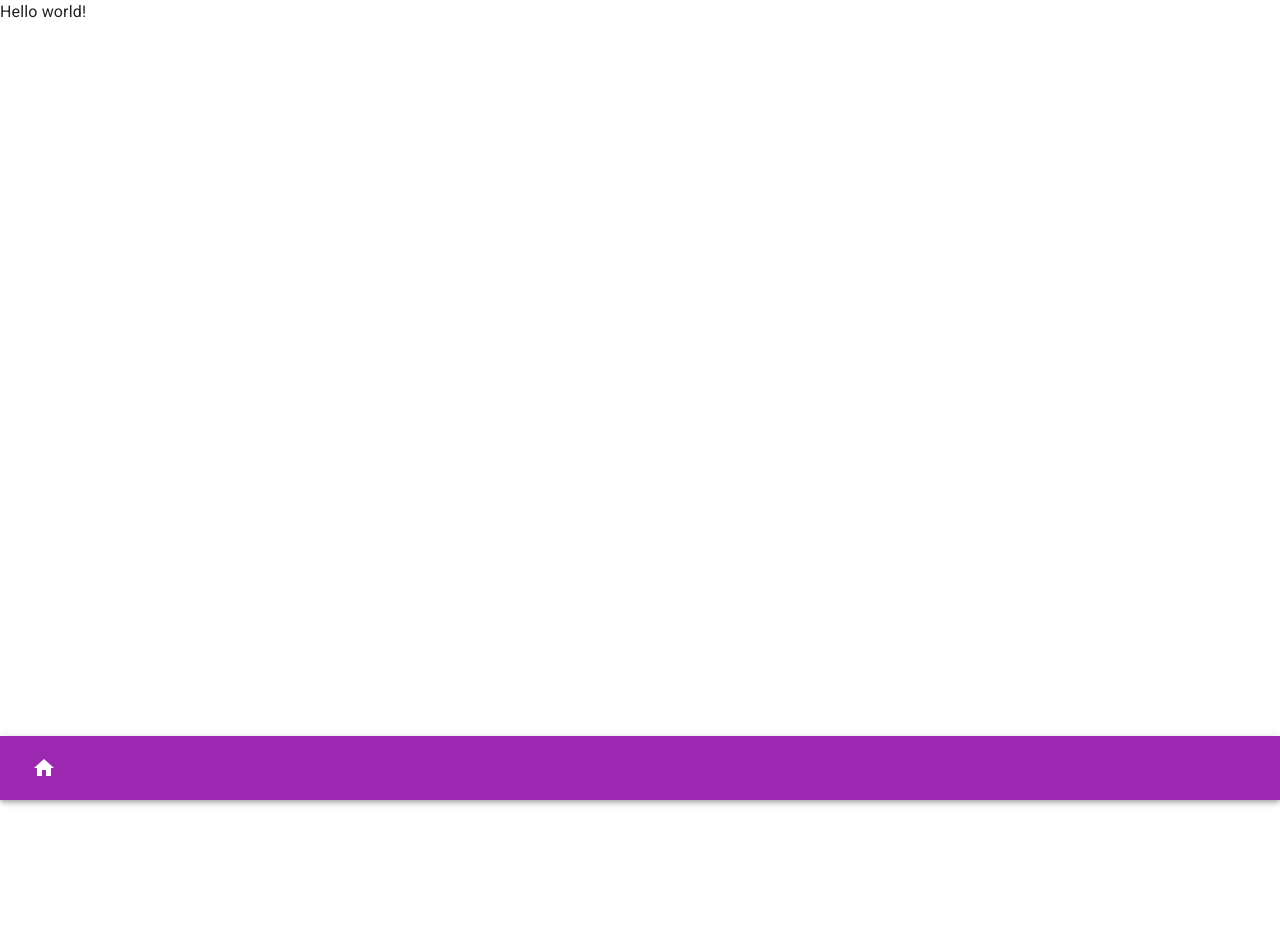
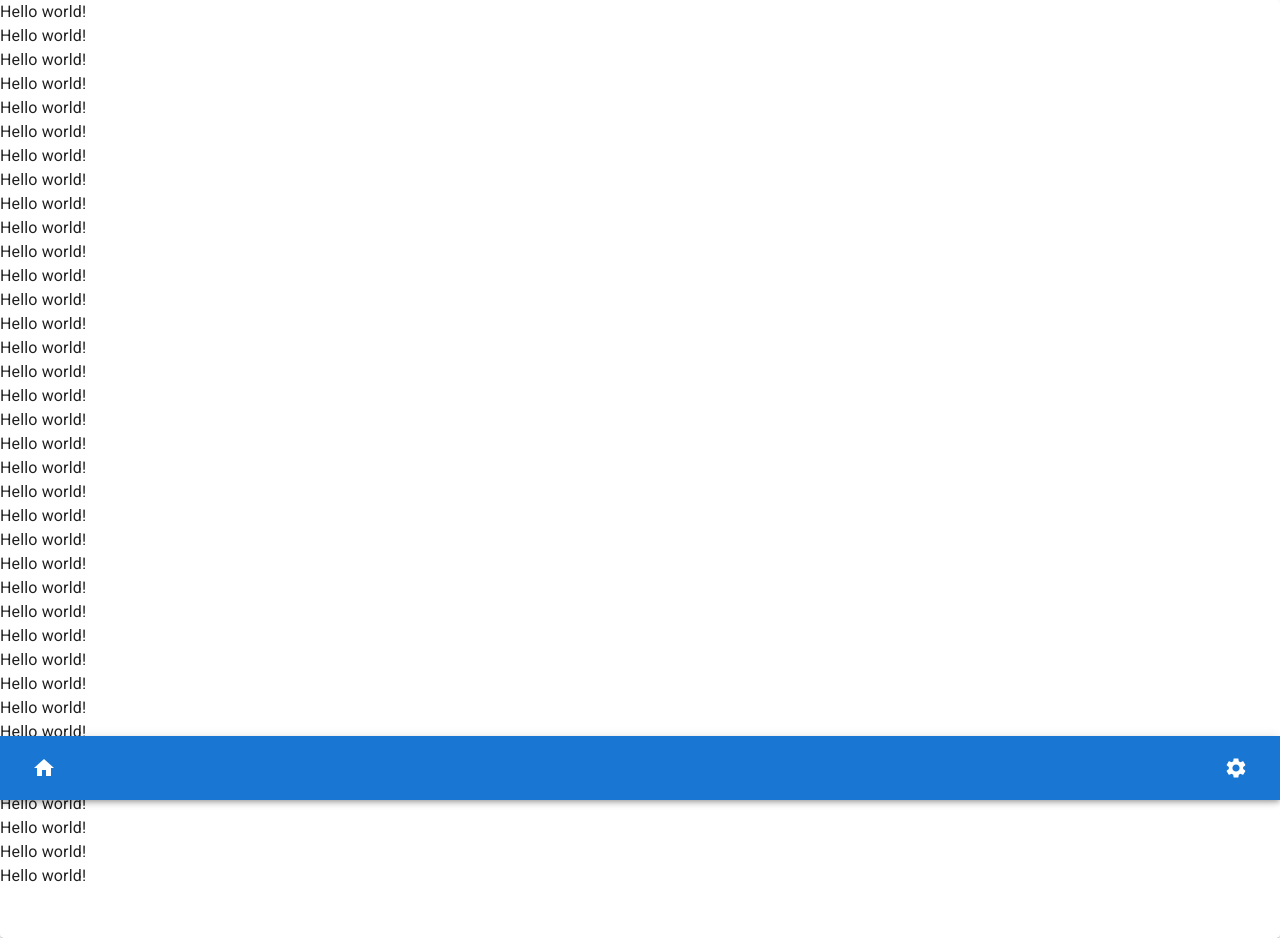
Before and after one commit to GaryHuu/ghi-diem-online, a React (Vite) app: page / in a window 1280 px wide. Before the commit the page ends 800 px from the top, so only its background shows below. Built offline with nearby package versions, Linux system fonts and the light colour scheme.

Commit message:
feat: test

```diff
--- a/src/App.jsx
+++ b/src/App.jsx
@@ -1,5 +1,14 @@
+import router from '@/routes'
+import { CssBaseline } from '@mui/material'
+import { RouterProvider } from 'react-router-dom'
+
 function App() {
-  return <div>app</div>
+  return (
+    <>
+      <CssBaseline />
+      <RouterProvider router={router} />
+    </>
+  )
 }
 
 export default App
--- a/src/components/Layout.jsx
+++ b/src/components/Layout.jsx
@@ -1,17 +1,33 @@
+import { ROUTES } from '@/routes/constants'
 import HomeIcon from '@mui/icons-material/Home'
+import SettingsIcon from '@mui/icons-material/Settings'
 import AppBar from '@mui/material/AppBar'
+import Box from '@mui/material/Box'
 import IconButton from '@mui/material/IconButton'
+import Paper from '@mui/material/Paper'
 import Toolbar from '@mui/material/Toolbar'
-import { Outlet } from 'react-router-dom'
+import { Outlet, useNavigate } from 'react-router-dom'
 
 function Layout() {
+  const navigate = useNavigate()
+
   return (
     <>
-      <Outlet />
-      <AppBar position='fixed' color='secondary' sx={{ top: 'auto', bottom: 0 }}>
+      <Paper sx={{ pb: '50px', minHeight: '100vh' }}>
+        <Outlet />
+      </Paper>
+      <AppBar position='fixed' color='primary' sx={{ top: 'auto', bottom: 0 }}>
         <Toolbar>
-          <IconButton color='inherit' aria-label='open drawer'>
+          <IconButton
+            color='inherit'
+            aria-label='open drawer'
+            onClick={() => navigate(ROUTES.HOME)}
+          >
             <HomeIcon />
+          </IconButton>
+          <Box sx={{ flexGrow: 1 }} />
+          <IconButton color='inherit'>
+            <SettingsIcon />
           </IconButton>
         </Toolbar>
       </AppBar>
--- a/src/main.jsx
+++ b/src/main.jsx
@@ -1,12 +1,5 @@
-import router from '@/routes'
-import { CssBaseline } from '@mui/material'
 import ReactDOM from 'react-dom/client'
-import { RouterProvider } from 'react-router-dom'
+import App from './App'
 import './index.css'
 
-ReactDOM.createRoot(document.getElementById('root')).render(
-  <>
-    <CssBaseline />
-    <RouterProvider router={router} />
-  </>
-)
+ReactDOM.createRoot(document.getElementById('root')).render(<App />)
--- /dev/null
+++ b/src/pages/HomePage/index.jsx
@@ -0,0 +1,45 @@
+function HomePage() {
+  return (
+    <div>
+      <p>Hello world!</p>
+      <p>Hello world!</p>
+      <p>Hello world!</p>
+      <p>Hello world!</p>
+      <p>Hello world!</p>
+      <p>Hello world!</p>
+      <p>Hello world!</p>
+      <p>Hello world!</p>
+      <p>Hello world!</p>
+      <p>Hello world!</p>
+      <p>Hello world!</p>
+      <p>Hello world!</p>
+      <p>Hello world!</p>
+      <p>Hello world!</p>
+      <p>Hello world!</p>
+      <p>Hello world!</p>
+      <p>Hello world!</p>
+      <p>Hello world!</p>
+      <p>Hello world!</p>
+      <p>Hello world!</p>
+      <p>Hello world!</p>
+      <p>Hello world!</p>
+      <p>Hello world!</p>
+      <p>Hello world!</p>
+      <p>Hello world!</p>
+      <p>Hello world!</p>
+      <p>Hello world!</p>
+      <p>Hello world!</p>
+      <p>Hello world!</p>
+      <p>Hello world!</p>
+      <p>Hello world!</p>
+      <p>Hello world!</p>
+      <p>Hello world!</p>
+      <p>Hello world!</p>
+      <p>Hello world!</p>
+      <p>Hello world!</p>
+      <p>Hello world!</p>
+    </div>
+  )
+}
+
+export default HomePage
--- /dev/null
+++ b/src/routes/constants.js
@@ -0,0 +1,3 @@
+export const ROUTES = {
+  HOME: '/',
+}
--- a/src/routes/index.jsx
+++ b/src/routes/index.jsx
@@ -1,5 +1,6 @@
 import Layout from '@/components/Layout'
 import { createBrowserRouter } from 'react-router-dom'
+import HomePage from '@/pages/HomePage'
 
 const router = createBrowserRouter([
   {
@@ -8,7 +9,7 @@ const router = createBrowserRouter([
     children: [
       {
         path: '/',
-        element: <div>Hello world!</div>,
+        element: <HomePage />,
       },
 
       {
```
